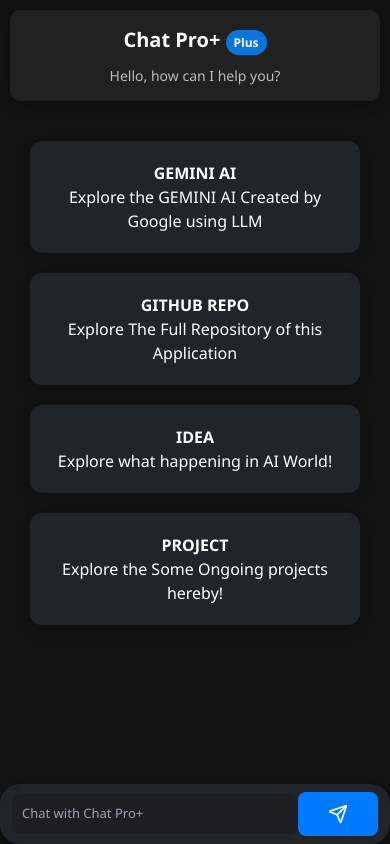
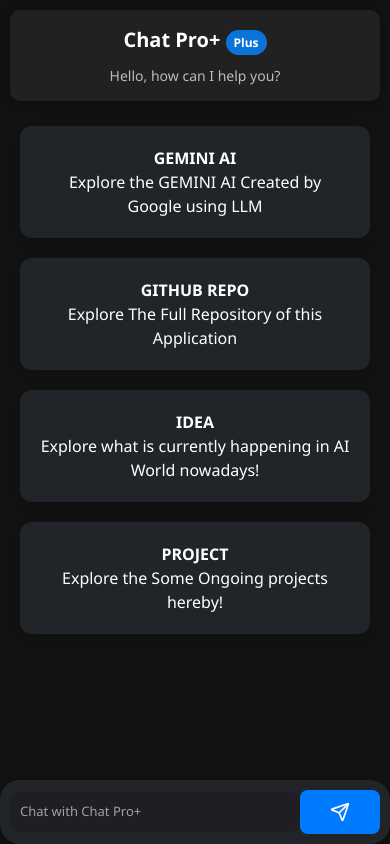
Before and after one commit to Shariph7/Chat-Ai, a React (Create React App) app: page / in a window 390 px wide. Built offline with nearby package versions, Linux system fonts and the light colour scheme.

Commit message:
Responsive Cards

```diff
--- a/src/App.css
+++ b/src/App.css
@@ -289,26 +289,6 @@
   .hello-section div {
     font-size: 14px;
   }
-
-  /* Cards Section: 2 columns on mobile */
-  .cards {
-    display: grid;
-    grid-template-columns: repeat(2, 1fr); /* 2 columns on mobile */
-    gap: 20px;
-    justify-items: center;
-    align-items: center;
-    margin-top: 20px;
-  }
-
-  .hello-section {
-    padding: 15px;
-    margin-bottom: 15px;
-  }
-
-  .cards .card {
-    width: 100%; /* Ensure cards don't overflow */
-    max-width: 300px; /* Max width for each card */
-  }
 }
 
 @media (max-width: 480px) {
@@ -337,19 +317,69 @@
   .hello-section h1 {
     font-size: 20px;
   }
+}
 
-  /* Ensure footer buttons and input still fit on mobile screens */
-  .footer {
-    padding: 8px 12px;
-  }
+/* Styles for the card container */
+.cards {
+  display: grid;
+  grid-template-columns: repeat(auto-fill, minmax(250px, 1fr));
+  gap: 20px;
+  justify-items: center;
+  align-items: center;
+  padding: 20px;
+  text-align: center;
+  flex-grow: 1;
+}
 
-  .message-row {
-    flex-wrap: wrap;
-    justify-content: flex-start;
-  }
+/* Styles for each card */
+.cards > div {
+  width: 100%;
+  padding: 20px;
+  border-radius: 12px;
+  box-shadow: 0 6px 15px rgba(0, 0, 0, 0.1);
+  background-color: #212529;
+  color: white;
+  cursor: pointer;
+  transition: transform 0.3s ease, box-shadow 0.3s ease;
+  text-align: center;
+  display: flex;
+  flex-direction: column;
+  align-items: center;
+  justify-content: center;
+}
 
-  .message-bubble {
-    max-width: 100%;
+/* Hover effect for cards */
+.cards > div:hover {
+  transform: scale(1.05);
+  box-shadow: 0 8px 25px rgba(0, 0, 0, 0.15);
+}
+
+/* Media Queries */
+@media (max-width: 1024px) {
+  .cards {
+    grid-template-columns: repeat(auto-fill, minmax(300px, 1fr));
     padding: 10px;
   }
 }
+
+@media (max-width: 768px) {
+  .cards {
+    grid-template-columns: repeat(auto-fill, minmax(200px, 1fr));
+    padding: 10px;
+  }
+
+  .cards > div {
+    padding: 15px;
+  }
+}
+
+@media (max-width: 480px) {
+  .cards {
+    grid-template-columns: 1fr; /* One card per row on smaller screens */
+    padding: 10px;
+  }
+
+  .cards > div {
+    padding: 10px;
+  }
+}
--- a/src/ChatApp.js
+++ b/src/ChatApp.js
@@ -108,7 +108,7 @@
     },
     {
       title: "IDEA",
-      description: "Explore what happening in AI World!",
+      description: "Explore what is currently happening in AI World nowadays!",
     },
     {
       title: "PROJECT",
@@ -139,19 +139,7 @@
 
           {/* Cards Section (Only show if no active chat) */}
           {messages.length === 0 ? (
-            <div
-              className="cards"
-              style={{
-                display: "grid",
-                gridTemplateColumns: "repeat(auto-fill, minmax(250px, 1fr))",
-                gap: "20px",
-                justifyItems: "center",
-                alignItems: "center",
-                flexGrow: 1,
-                padding: "20px",
-                textAlign: "center",
-              }}
-            >
+            <div className="cards">
               {cardContents.map((card, index) => (
                 <div
                   key={index}
@@ -179,7 +167,7 @@
             </div>
           ) : (
             <div
-              className="cards"
+              className="messages"
               style={{
                 flexGrow: 1,
                 overflowY: "auto",
```
